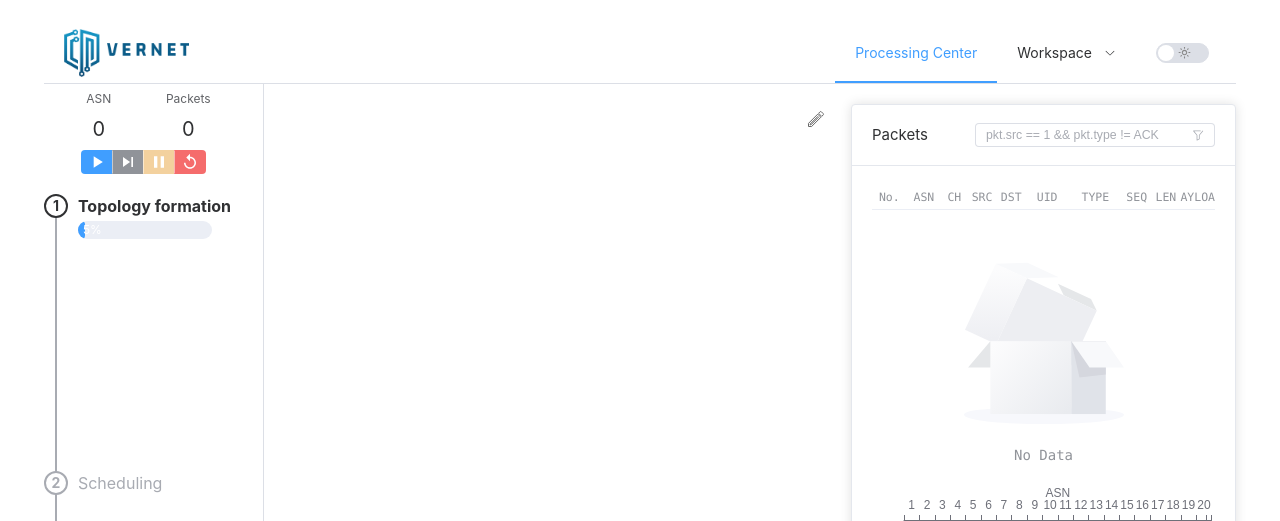
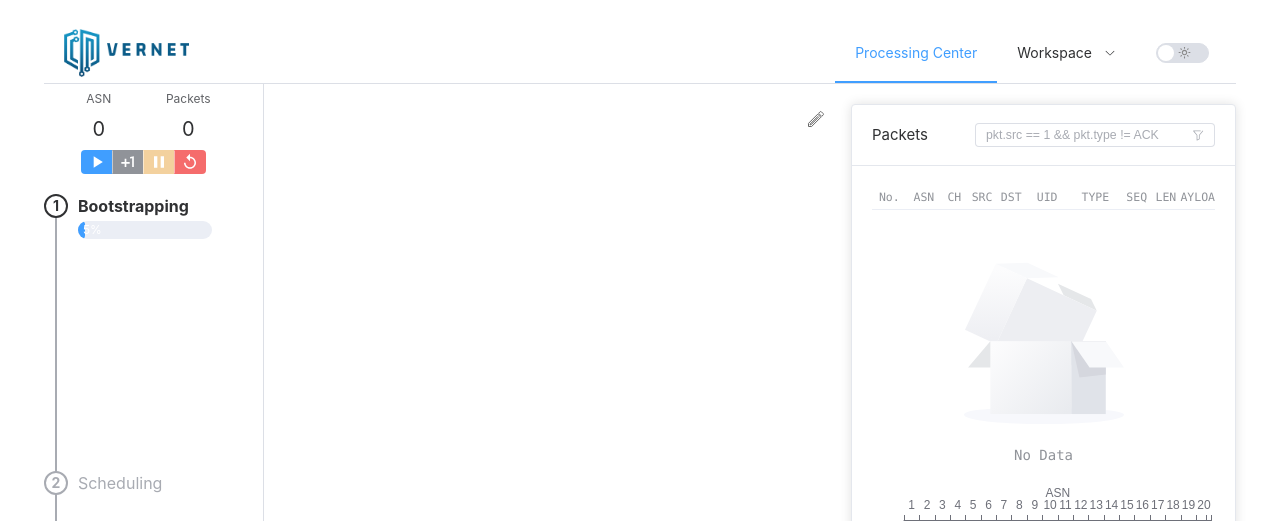
Before and after one commit to AmyangXYZ/VeRNet, a Vue app: page / in a window 1280 px wide. Shown: the top 521 px of the page. Built offline with nearby package versions, Linux system fonts and the light colour scheme.

Commit message:
update step icon

```diff
--- a/src/components/ControlPanel.vue
+++ b/src/components/ControlPanel.vue
@@ -3,10 +3,10 @@ import { ref, watch } from 'vue'
 import { Nodes, ASN, SlotDone, Packets } from '@/hooks/useStates'
 import { useController } from '@/hooks/useController'
 import IconPlay from './icons/IconPlay.vue'
-import IconStep from './icons/IconStep.vue'
+// import IconStep from './icons/IconStep.vue'
 import IconPause from './icons/IconPause.vue'
 import IconReset from './icons/IconReset.vue'
-
+import IconPlusOne from './icons/IconPlusOne.vue'
 const running = ref(false)
 
 const { start, reset } = useController()
@@ -98,7 +98,7 @@ watch(
           </el-button>
           <el-button class="btn" :disabled="running" size="small" type="info" @click="incASN">
             <el-icon size="20">
-              <IconStep />
+              <IconPlusOne />
             </el-icon>
           </el-button>
           <el-button
@@ -124,7 +124,17 @@ watch(
     <el-row justify="center">
       <el-col :span="20">
         <el-steps class="steps" direction="vertical" :active="stage" finish-status="success">
-          <el-step title="Topology formation">
+          <!-- <el-step title="Create topology">
+            <template v-if="stage >= 0" #description>
+              <el-progress
+                class="progress"
+                :text-inside="true"
+                :stroke-width="18"
+                :percentage="topoProgress"
+              />
+            </template>
+          </el-step> -->
+          <el-step title="Bootstrapping">
             <template v-if="stage >= 0" #description>
               <el-progress
                 class="progress"
--- /dev/null
+++ b/src/components/icons/IconPlusOne.vue
@@ -0,0 +1,11 @@
+<template>
+  <svg
+    xmlns="http://www.w3.org/2000/svg"
+    height="24px"
+    viewBox="0 0 24 24"
+    width="24px"
+  >
+    <path d="M0 0h24v24H0V0z" fill="none" />
+    <path d="M10 8H8v4H4v2h4v4h2v-4h4v-2h-4V8zm4.5-1.92V7.9l2.5-.5V18h2V5l-4.5 1.08z" />
+  </svg>
+</template>
--- a/src/hooks/useChannels.ts
+++ b/src/hooks/useChannels.ts
@@ -9,9 +9,9 @@ export function useChannels(config: ScheduleConfig, chartDom: any) {
   let chart: any
   const zoomWindow: number = 60
   const option: any = {
-    tooltip: {
-      trigger: 'axis'
-    },
+    // tooltip: {
+    //   trigger: 'axis'
+    // },
     grid: {
       top: '34px',
       bottom: '27px',
@@ -88,10 +88,11 @@ export function useChannels(config: ScheduleConfig, chartDom: any) {
         symbol: 'none',
         lineStyle: {
           width: 1.5
-          // color:"purple"
+          // color:"darkblue"
         },
         // animationDurationUpdate: 10000
-        animation: false
+        animation: false,
+        silent:true,
       })
     }
     for (let t = 1; t <= zoomWindow; t++) {
```
